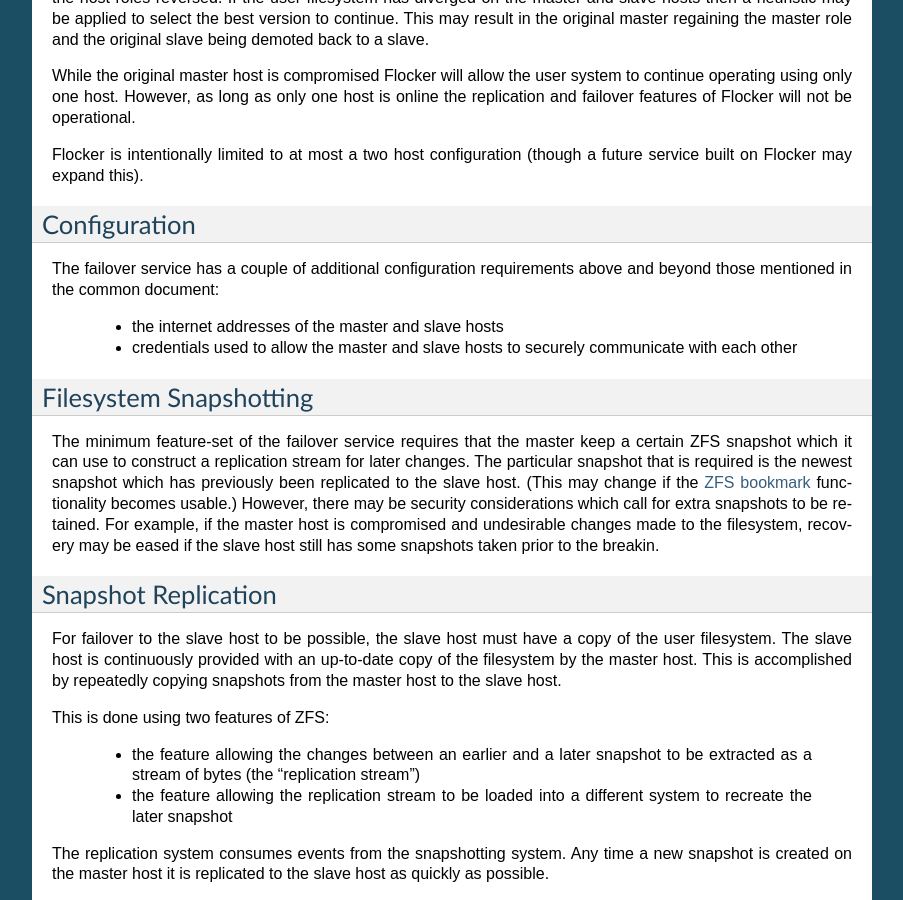
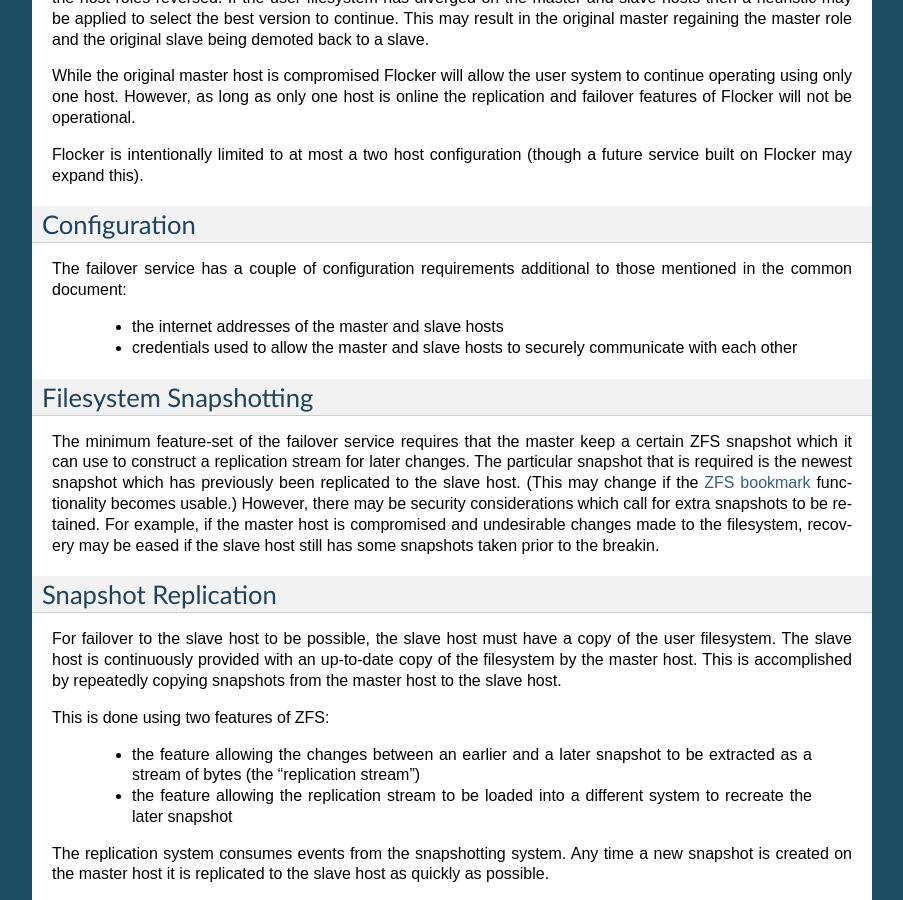
Before and after one commit to ClusterHQ/flocker, a Sphinx documentation site: the page built from docs/architecture/failover.rst, in a window 1280 px wide and 900 px high, scrolled down 401 px. Shown: the whole window, without its empty margins (198-1101 px from the left). Built offline with Sphinx 7.4.7, drawn with Linux system fonts in a browser that asks for light colours.

Commit message:
somewhat less redundant phrasing

```diff
--- a/docs/architecture/failover.rst
+++ b/docs/architecture/failover.rst
@@ -31,7 +31,7 @@
 Configuration
 =============
 
-The failover service has a couple of additional configuration requirements above and beyond those mentioned in the common document:
+The failover service has a couple of configuration requirements additional to those mentioned in the common document:
 
   * the internet addresses of the master and slave hosts
   * credentials used to allow the master and slave hosts to securely communicate with each other
```
